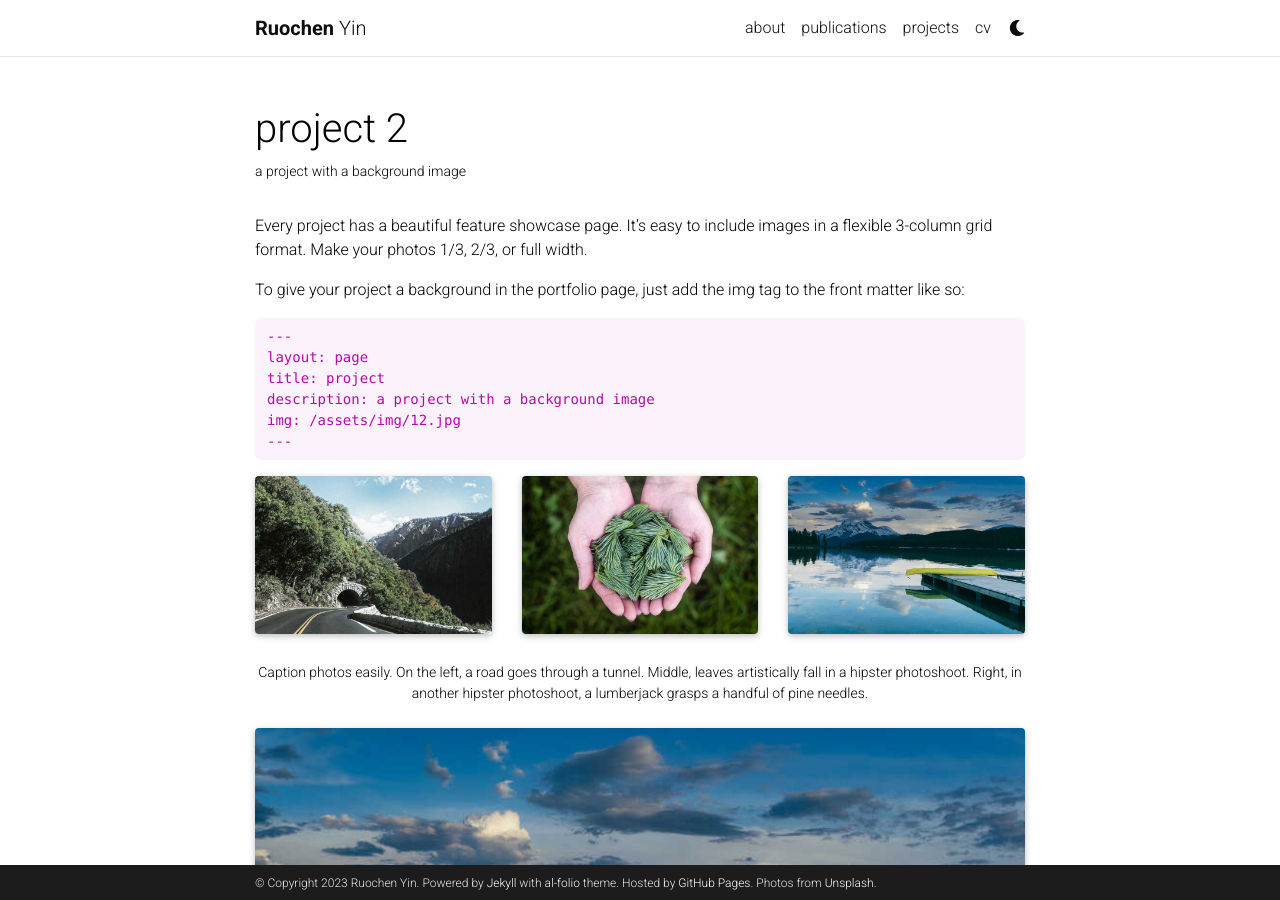
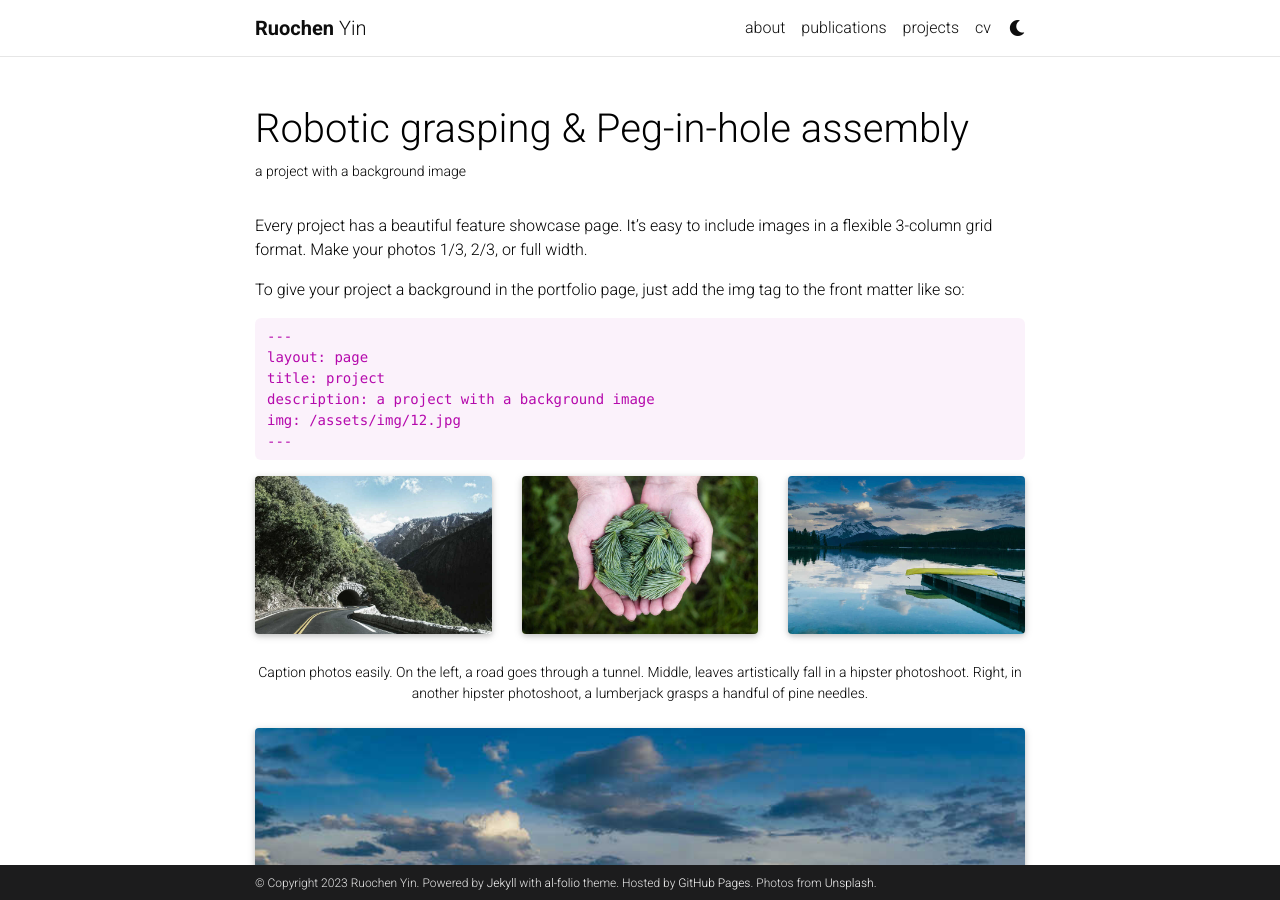
Before and after one commit to rolandying/rolandying.github.io, a Jekyll site: the page built from _projects/2_project.md, in a window 1280 px wide and 900 px high. Built offline with Jekyll 4.4.1, drawn with Linux system fonts in a browser that asks for light colours; comment, search, counter and statistics services are not loaded; a style sheet for code colours, icons or effects is not loaded.

Commit message:
Update 2_project.md

```diff
--- a/_projects/2_project.md
+++ b/_projects/2_project.md
@@ -1,6 +1,6 @@
 ---
 layout: page
-title: project 2
+title: Robotic grasping & Peg-in-hole assembly
 description: a project with a background image
 img: assets/img/3.jpg
 importance: 2
```
